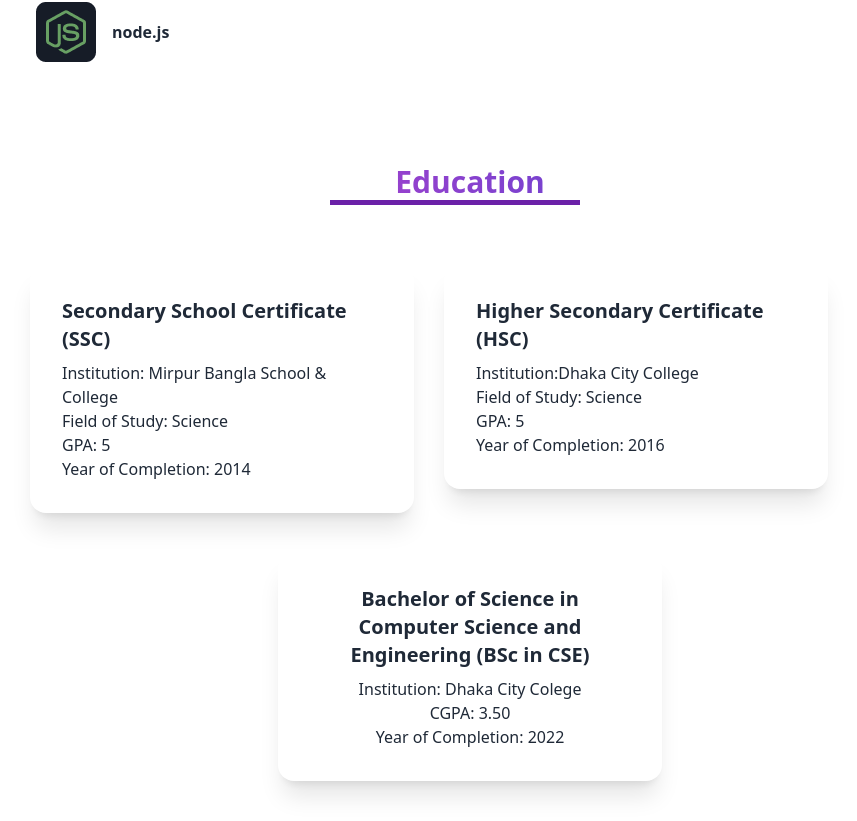
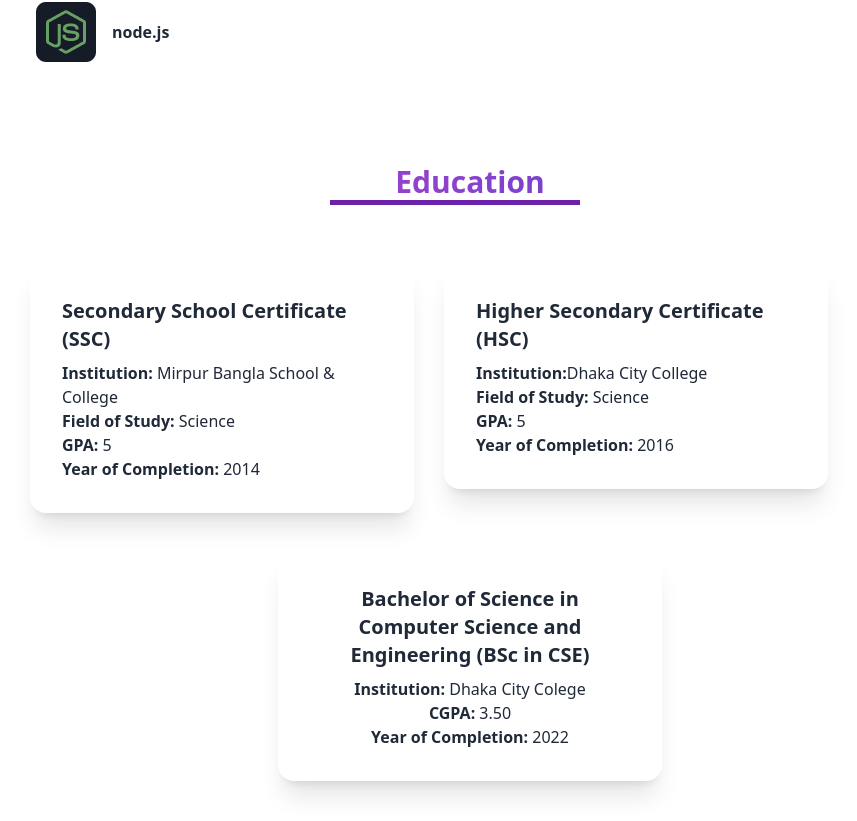
Before and after one commit to Isratjahan6898/my-protfolio, a React (Vite) app: page / in a window 1280 px wide. Shown: the part 1976-2797 px from the top of the page, without its empty margins (170-1027 px from the left). Built offline with nearby package versions, Linux system fonts and the light colour scheme.

Commit message:
finish protfolio

```diff
--- a/src/Components/AboutMe/AboutMe.jsx
+++ b/src/Components/AboutMe/AboutMe.jsx
@@ -29,7 +29,7 @@ const AboutMe = () => {
     <div data-aos="fade-up">
 
       <p className="py-6 pl-[20px]">
-     I am <span className='font-bold italic'>Israt Jahn</span>, I am a dedicated web developer specializing in crafting dynamic and user-centric web applications. With a strong command of technologies such as React, Node.js, Express.js, HTML, CSS, Tailwind, and JavaScript, she excels in building responsive and visually engaging websites. Her expertise spans both front-end and back-end development, ensuring seamless and efficient user experiences. My attention to detail and commitment to excellence make her a valuable asset in any web development project.
+     I am <span className='font-bold italic text-gradient'>Israt Jahn</span>, I am a dedicated web developer specializing in crafting dynamic and user-centric web applications. With a strong command of technologies such as React, Node.js, Express.js, HTML, CSS, Tailwind, and JavaScript, she excels in building responsive and visually engaging websites. Her expertise spans both front-end and back-end development, ensuring seamless and efficient user experiences. My attention to detail and commitment to excellence make her a valuable asset in any web development project.
       </p>
 
     </div>
--- a/src/Components/Contact/Contact.jsx
+++ b/src/Components/Contact/Contact.jsx
@@ -1,4 +1,4 @@
-import { EmailJSResponseStatus } from "@emailjs/browser";
+import emailjs, { EmailJSResponseStatus } from '@emailjs/browser';
 import AOS from "aos";
 import { useEffect } from "react";
 import { useState } from "react";
@@ -33,7 +33,7 @@ const Contact = () => {
         console.log(templateParams);
 
         // send email to emailjs
-        EmailJSResponseStatus
+        emailjs
           .send(serviceId, templateId, templateParams, publicKey)
           .then((res) => {
             console.log("email sent", res);
@@ -85,7 +85,7 @@ const Contact = () => {
           </div>
           <div className="space-y-3 text-xl">
             <div className="flex gap-2 items-center">
-              <FaPhone /> +8801713870701
+              <FaPhone /> +8801713870700
             </div>
             <div className="flex gap-2 items-center">
               <CiMail />israt6898@gmail.com
--- a/src/Components/Education/Education.jsx
+++ b/src/Components/Education/Education.jsx
@@ -21,10 +21,10 @@ const Education = () => {
 
    <h2 className="card-title">Secondary School Certificate (SSC)</h2>
    <ul>
-    <li><span>Institution: </span>Mirpur Bangla School & College</li>
-    <li><span>Field of Study: </span>Science</li>
-    <li><span>GPA: </span>5</li>
-    <li><span>Year of Completion: </span>2014</li>
+    <li><span className="font-bold">Institution: </span>Mirpur Bangla School & College</li>
+    <li><span className="font-bold">Field of Study: </span>Science</li>
+    <li><span className="font-bold">GPA: </span>5</li>
+    <li><span className="font-bold">Year of Completion: </span>2014</li>
    </ul>
 
 
@@ -39,10 +39,10 @@ const Education = () => {
   <div className="card-body">
     <h2 className="card-title">Higher Secondary Certificate (HSC)</h2>
     <ul>
-    <li><span>Institution:Dhaka City College </span></li>
-    <li><span>Field of Study: </span>Science</li>
-    <li><span>GPA: </span>5</li>
-    <li><span>Year of Completion: </span>2016</li>
+    <li><span className="font-bold">Institution:</span>Dhaka City College</li>
+    <li><span className="font-bold">Field of Study: </span>Science</li>
+    <li><span className="font-bold">GPA: </span>5</li>
+    <li><span className="font-bold">Year of Completion: </span>2016</li>
    </ul>
 
 
@@ -60,10 +60,10 @@ const Education = () => {
   <div className="card-body">
     <h2 className="card-title">Bachelor of Science in Computer Science and Engineering (BSc in CSE)</h2>
     <ul>
-    <li><span>Institution: </span>Dhaka City Colege</li>
+    <li><span className="font-bold">Institution: </span>Dhaka City Colege</li>
 
-    <li><span>CGPA: </span>3.50</li>
-    <li><span>Year of Completion: </span>2022</li>
+    <li><span className="font-bold">CGPA: </span>3.50</li>
+    <li><span className="font-bold">Year of Completion: </span>2022</li>
    </ul>
 
   </div>
--- a/src/Components/Navbar/Navbar.jsx
+++ b/src/Components/Navbar/Navbar.jsx
@@ -49,28 +49,30 @@ const Navbar = () => {
 
 
     <p className="flex space-x-4 p-4 ">
-        <Link to="about"   spy={true} smooth={true} offset={-100} duration={500}
+        <Link to="about"   spy={true}
+        smooth={true} offset={-100}
+        duration={500}
 
 
         className="cursor-pointer mr-[20px] font-bold"
-        activeClass="text-red-500"
+        activeClass="text-[#80277D] text-1xl border-b-2 border-purple-900"
         >
           About
         </Link>
         <Link to="skill"   spy={true} smooth={true} offset={-100} duration={500} className="cursor-pointer mr-[20px] font-bold"
-        activeClass="text-red-500">
+        activeClass="text-[#80277D] text-1xl border-b-2 border-purple-900">
           skills
         </Link>
         <Link to="education"   spy={true} smooth={true} offset={-100} duration={500} className="cursor-pointer mr-[20px] font-bold"
-        activeClass="text-red-500">
+        activeClass="text-[#80277D] text-1xl border-b-2 border-purple-900">
           Education
         </Link>
-        <Link to="projects"   spy={true} smooth={true} offset={-100} duration={500} className="cursor-pointer mr-[20px] font-bold"
-        activeClass="text-red-500">
+        <Link to="project"   spy={true} smooth={true} offset={-100} duration={500} className="cursor-pointer mr-[20px] font-bold"
+        activeClass="text-[#80277D] text-1xl border-b-2 border-purple-900">
           Projects
         </Link>
         <Link to="contact"   spy={true} smooth={true} offset={-150} duration={500} className=" cursor-pointer mr-[20px] bg-none font-bold"
-        activeClass="text-red-500">
+        activeClass="text-[#80277D] text-1xl border-b-2 border-purple-900">
           Contact Us
         </Link>
       </p>
```
